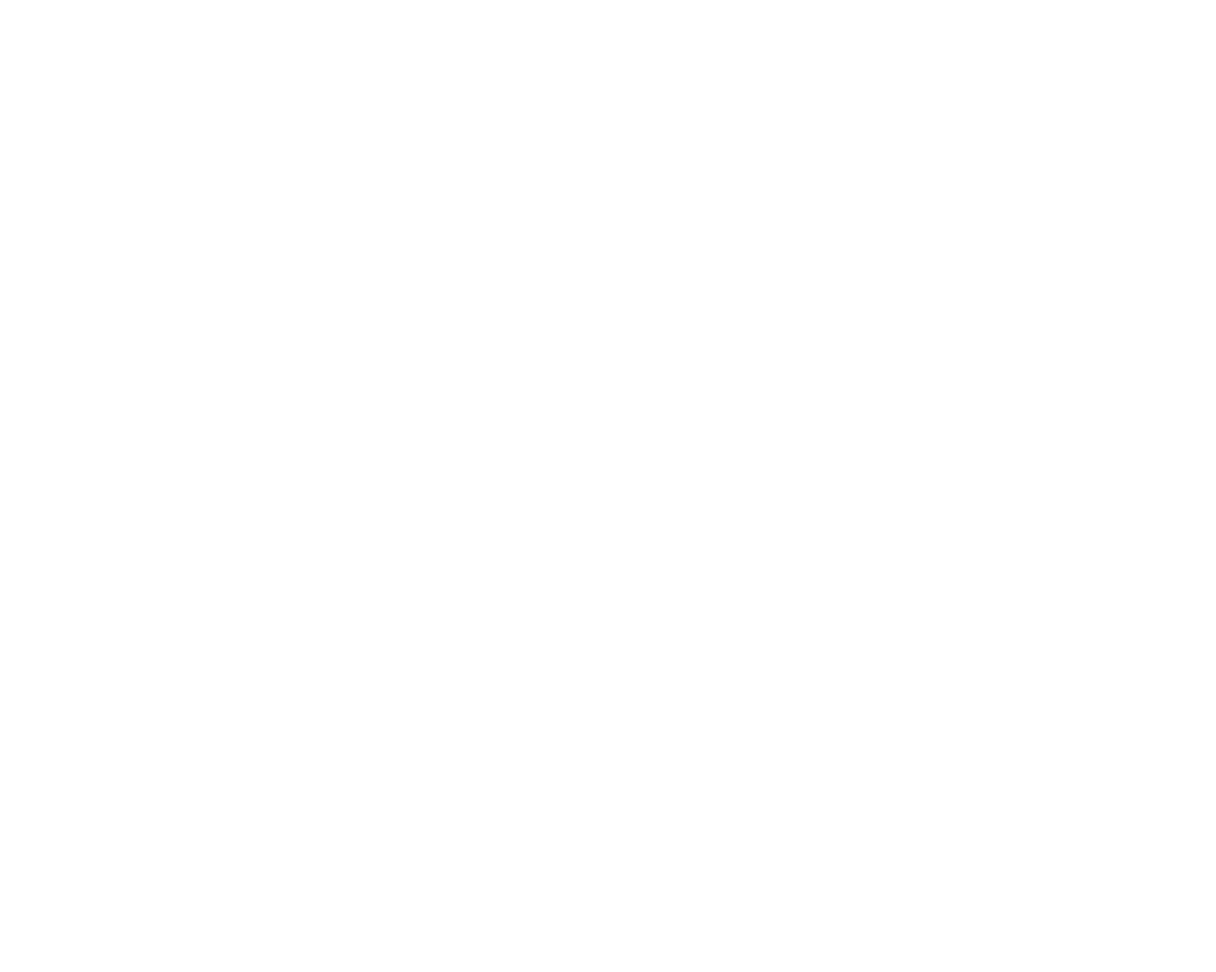
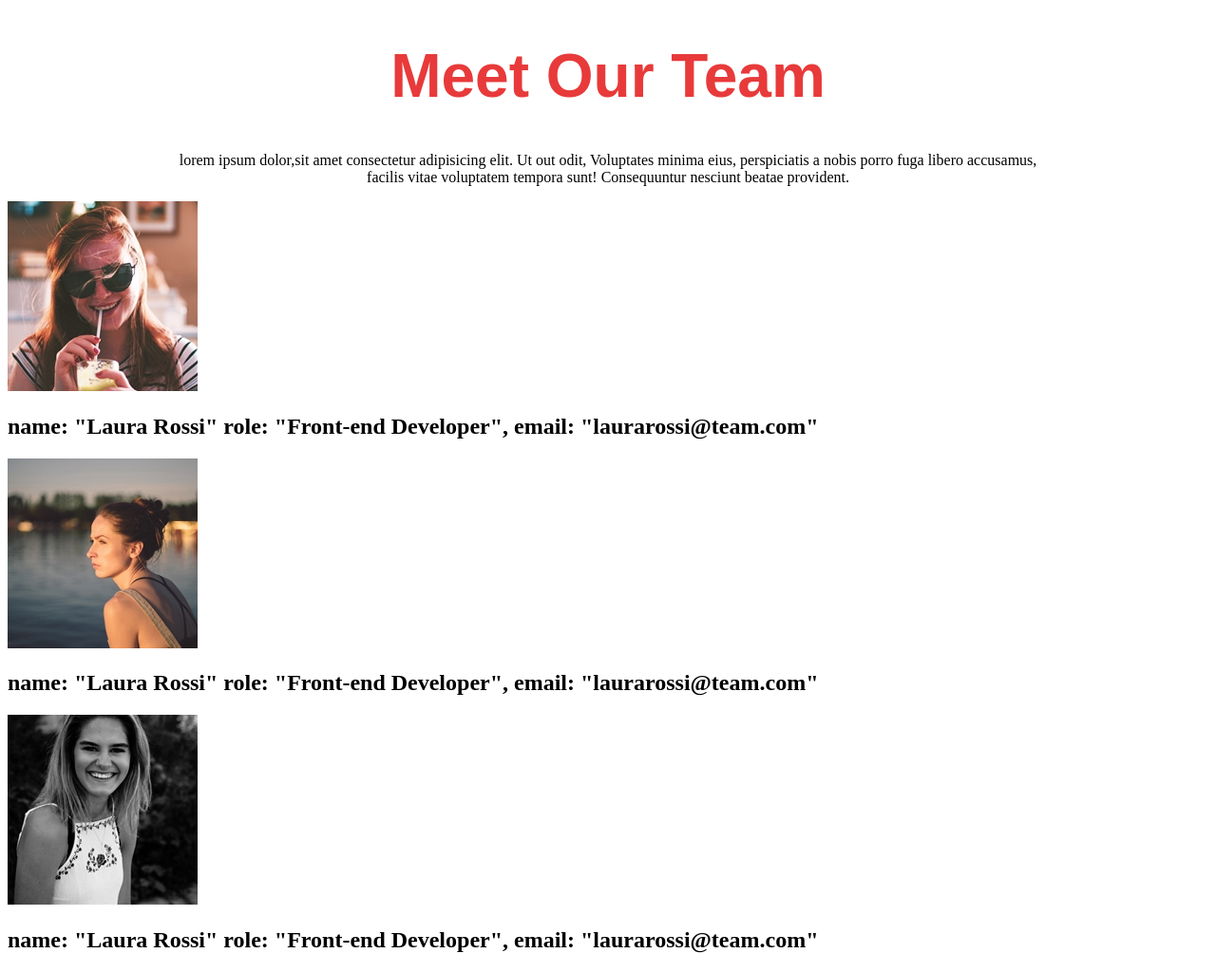
Before and after one commit to Shady-91/js-our-team, a plain HTML site: page index.html in a window 1280 px wide. Shown: the whole page at 95% size. Before the commit the page ends 800 px from the top, so only its background shows below. Drawn offline with Linux system fonts and the light colour scheme.

Commit message:
first preparation card

```diff
--- a/index.html
+++ b/index.html
@@ -10,8 +10,42 @@
 
 <body>
 
+      <header class="header">
+            <h1><strong>Meet Our Team</strong></h1>
 
-      <script src="script.js"></script>
+      </header>
+      <main>
+            <p class="lorem">lorem ipsum dolor,sit amet consectetur adipisicing elit. Ut out odit, Voluptates minima
+                  eius,
+                  perspiciatis a nobis porro fuga libero accusamus,<br>
+                  facilis vitae voluptatem tempora sunt! Consequuntur nesciunt beatae provident.</p>
+
+            <div class=team-container>
+                  <div class="col-lg-4 col-md-6 col-sm-12">
+                        <img src="/assets/img/female1.png" alt="Team Member 1">
+                        <h2> name: "Laura Rossi"
+                              role: "Front-end Developer",
+                              email: "laurarossi@team.com"</h2>
+                        <div class="col-lg-4 col-md-6 col-sm-12">
+                              <img src="/assets/img/female2.png" alt="Team Member 1">
+                              <h2> name: "Laura Rossi"
+                                    role: "Front-end Developer",
+                                    email: "laurarossi@team.com"</h2>
+                        </div>
+                        <div class="col-lg-4 col-md-6 col-sm-12">
+                              <img src="/assets/img/female3.png" alt="Team Member 1">
+                              <h2> name: "Laura Rossi"
+                                    role: "Front-end Developer",
+                                    email: "laurarossi@team.com"</h2>
+                        </div>
+
+                  </div>
+
+      </main>
+
+
+      <script src=" script.js">
+      </script>
 </body>
 
 </html>
--- a/style.css
+++ b/style.css
@@ -0,0 +1,11 @@
+.header {
+      color: #e83a3a;
+      text-align: center;
+      margin-bottom: 20px;
+      font-family: 'Arial', sans-serif;
+      font-size: 2em;
+}
+
+.lorem {
+      text-align: center;
+}
```
Also changed, not shown: script.js (+15 -0 lines).
